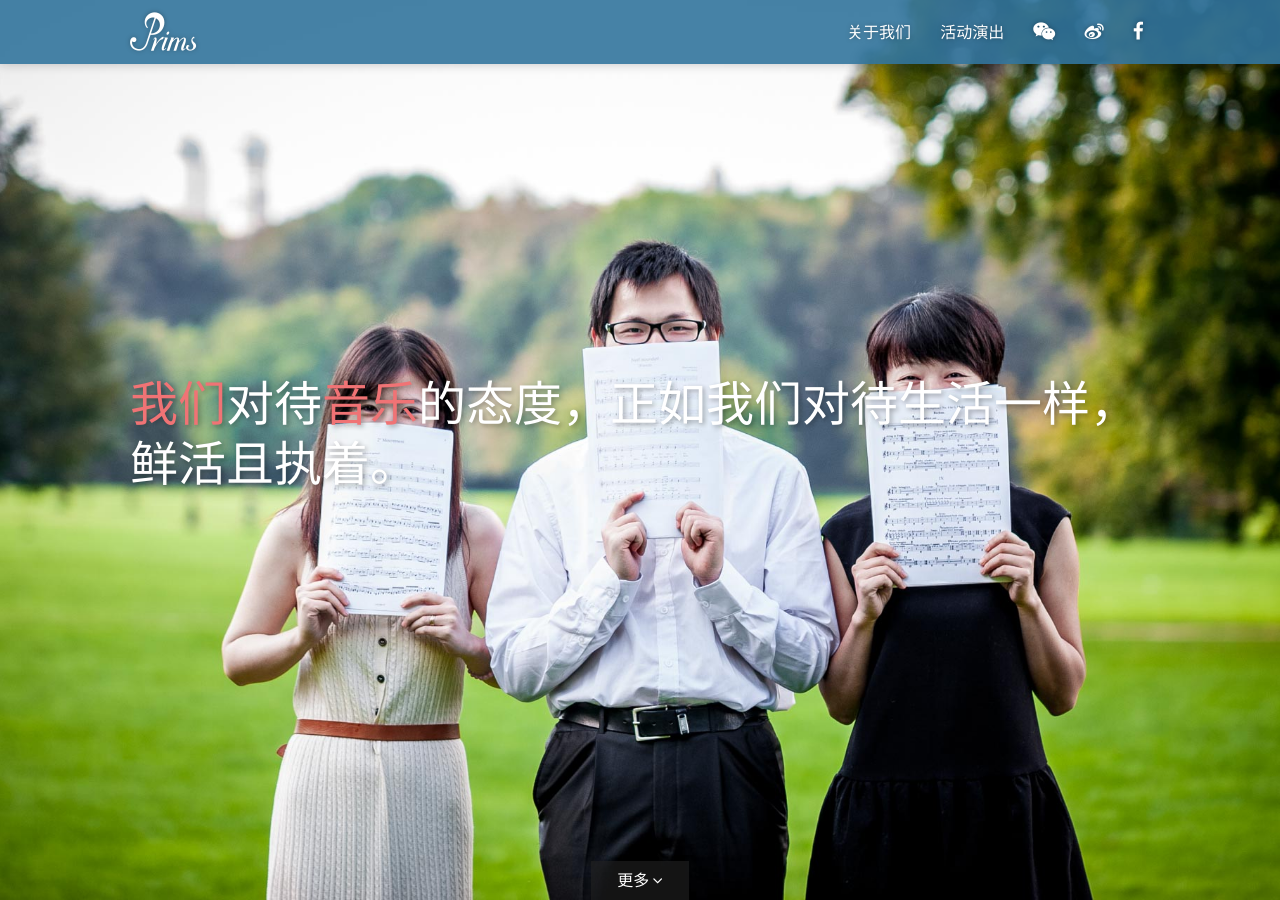
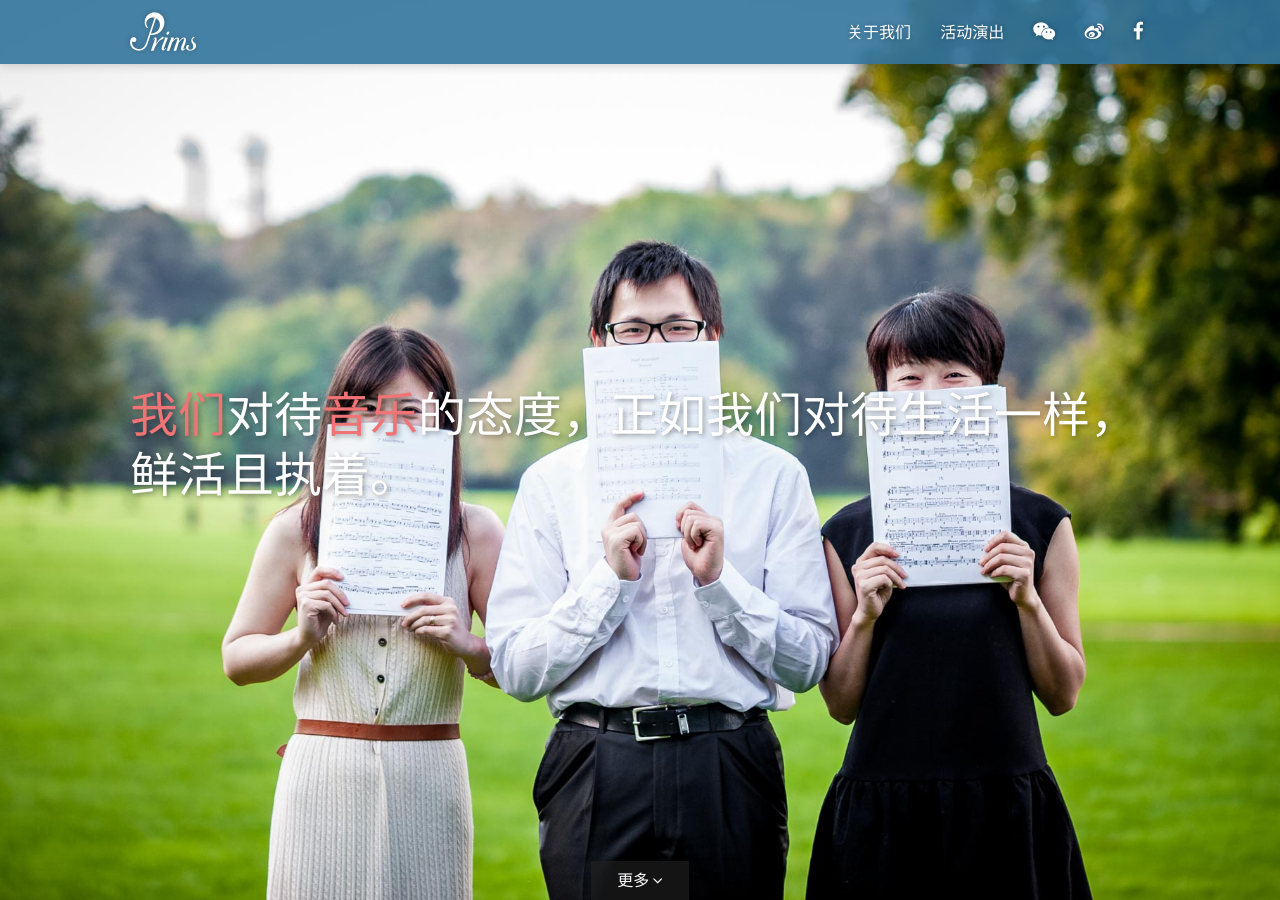
Before and after one commit to xiu624/xiu624.github.io, a Jekyll site: the page built from index.html, in a window 1280 px wide and 900 px high. Built offline with Jekyll 4.4.1, drawn with Linux system fonts in a browser that asks for light colours.

Commit message:
Refactor portal styles.

```diff
--- a/_config.yml
+++ b/_config.yml
@@ -1,4 +1,4 @@
-# Site configuration
+# Site settings
 title: Prims Studio
 description:
 logo: # 120x120 px default image used for Twitter summary card
@@ -6,7 +6,21 @@
 locale:
 url:
 
-# Jekyll configuration
+# Page default settings
+defaults:
+    -
+        scope:
+            path: ""
+            type: "pages"
+        values:
+            portal:
+                top: off
+                top-margin-class: "txt-white bg-transparent"
+                top-content-class: "txt-white bg-black bg-semi-transparent"
+                bottom: off
+                bottom-content-class: "txt-white bg-black bg-semi-transparent"
+
+# Jekyll settings
 sass:
     sass_dir: _sass
     style: compressed
@@ -14,7 +28,7 @@
 markdown: kramdown
 highlighter: pygments
 
-# Gem configuration
+# Gem settings
 gems:
   - jekyll-sitemap
 
--- /dev/null
+++ b/_includes/portal-top.html
@@ -0,0 +1,17 @@
+{% if page.portal.top-image %}
+<div class="portal-image" style="background-image:url({{ site.url }}{{ page.portal.top-image }});">
+{% endif %}
+<section id="portal-top-margin" class="{{ page.portal.top-margin-class }}" style="{% if page.portal.top-image %}background-color:transparent;{% endif %}">
+    <div class="header-margin"></div>
+</section>
+<section id="portal-top-content" class="{{ page.portal.top-content-class }}" style="{% if page.portal.top-image %}background-color:transparent;{% endif %}">
+    <div class="content">
+        {% if page.portal.top-text %}
+        <h1 class="portal-text">{{ page.portal.top-text }}</h1>
+        {% endif %}
+    </div>
+</section>
+{% if page.portal.top-image %}
+<div class="section-jumper"><a class="{{ page.portal.top-content-class }}" href="#about">更多 <i class="icon-angle-down"></i></a></div>
+</div>
+{% endif %}
--- a/_layouts/default.html
+++ b/_layouts/default.html
@@ -3,7 +3,9 @@
 {% include head.html %}
 <body id="page">
 {% include header.html %}
+{% if page.portal.top %}{% include portal-top.html %}{% endif %}
 {{ content }}
+{% if page.portal.bottom %}{% include portal-bottom.html %}{% endif %}
 {% include footer.html %}
 <script src="/js/vendor/jquery.min.js"></script>
 <script src="/js/vendor/scroll-support.min.js"></script>
@@ -15,15 +17,17 @@
         offsetBottom: $("header").height() - $(window).height()
     });
 }
-function adjustPortalHeight() {
-    var winHeight = $(window).height();
-    winHeight = winHeight < 400 ? 400 : winHeight;
-    $("#portal").height(winHeight);
-}
 $(document).ready(function() {
+    // enable header fade-in/out effect
     $("section, footer").on("scrollSpy:enter", function() {
         $("header").removeClass().addClass($(this).attr("class"));
     });
+    $("section, footer").scrollSpy();
+    refreshScrollSpyOptions();
+    $.winSizeSpy({throttle: 500}).on('scrollSpy:winSize', function() {
+        refreshScrollSpyOptions();
+    });
+    // enable header menu toggle
     $("nav.nav-toggle>li>a").click(function() {
         var navMenu = $("nav.nav-menu");
         if (navMenu.css("display") == "none") {
--- a/css/main.scss
+++ b/css/main.scss
@@ -7,10 +7,20 @@
 @import "variables";
 @import "mixins";
 
+* {
+    margin: 0px;
+    padding: 0px;
+}
+
+html {
+    height: 100%;
+}
+
 body {
     font-family: $base-font;
     font-size: $base-font-size;
     line-height: $base-line-height;
+    height: 100%;
     background-color: $black;
     @include font-smoothing(on);
 }
@@ -64,15 +74,14 @@
     color: $red-light;
 }
 
-* {
-    margin: 0px;
-    padding: 0px;
-}
-
 a, a:active, a:visited {
     text-decoration: none;
     color: $blue-light;
     &:hover { color: $red-light; }
+}
+
+section {
+    position: relative;
 }
 
 .txt-white {
@@ -131,7 +140,7 @@
 
 .content {
     @include outer-container;
-    height: 100%;
+    position: relative;
     padding: $gutter $gutter;
 }
 
@@ -291,33 +300,62 @@
     padding: $gutter/2 $gutter
 }
 
-#portal {
-    @include display(flex);
-    @include flex-direction(column);
+.portal-image {
+    position: relative;
     width: 100%;
+    height: 100%;
+    min-height: 500px;
     background-attachment: fixed;
     background-size: cover;
     background-position: center center;
+    #portal-top-margin {
+        position: relative;
+        height: 20%;
+    }
+    #portal-top-content {
+        position: relative;
+        height: 80%;
+        .content {
+            position: absolute;
+            width: 100%;
+            height: 50%;
+            margin: auto;
+            top: 0; right: 0; bottom: 0; left: 0;
+            .portal-text {
+                padding: 0;
+            }
+        }
+    }
+    #portal-bottom-content {
+        position: relative;
+        height: 100%;
+        .content {
+            position: absolute;
+            width: 100%;
+            height: 10%;
+            margin: auto;
+            top: 0; right: 0; bottom: 0; left: 0;
+            .portal-text {
+                padding: 0;
+            }
+        }
+    }
 }
 
-.touch #portal {
+.touch .portal-image {
     background-attachment: scroll;
 }
 
-#portal-space {
-    @include flex(0.4);
-}
-
-#portal-content {
-    @include flex(1);
-}
-
-.slogan {
+.portal-text {
+    margin: 0;
     padding: 1em 0;
     text-shadow: 2px 2px 5px rgba(0, 0, 0, 0.33);
 }
 
 .section-jumper {
+    position: absolute;
+    bottom: 0;
+    width: 100%;
     text-align: center;
     a {
         display: inline-block;
--- a/index.html
+++ b/index.html
@@ -2,21 +2,11 @@
 layout: default
 permalink: /
 title: "Home"
+portal:
+    top: on
+    top-text: "<em>我们</em>对待<em>音乐</em>的态度，正如我们对待生活一样，鲜活且执着。"
+    top-image: "/images/prims-bg-01.jpg"
 ---
-<div id="portal" style="height:800px; background-image:url({{ site.url }}/images/prims-bg-01.jpg);">
-<section id="portal-margin" class="txt-white bg-transparent"><div class="header-margin"></div></section>
-<section id="portal-space" class="txt-white bg-black header-emphasis" style="background-color:transparent;">&nbsp;</section>
-<section id="portal-content" class="txt-white bg-black header-emphasis" style="background-color:transparent;">
-    <div class="content">
-        <h1 class="slogan">
-            <em>我们</em>对待<em>音乐</em>的态度，正如我们对待生活一样，鲜活且执着。
-        </h1>
-    </div>
-</section>
-<section id="portal-margin" class="txt-white bg-black header-emphasis" style="background-color:transparent;">
-    <div class="section-jumper"><a class="txt-white bg-black bg-semi-transparent" href="#about">更多 <i class="icon-angle-down"></i></a></div>
-</section>
-</div>
 <section id="about" class="txt-white bg-red header-emphasis">
     <div class="content header-margin">
         <div class="content-main">
@@ -41,10 +31,10 @@
     </div>
 </section>
 <section id="join" class="txt-black bg-light header-emphasis">
-    <div class="content header-margin" style="padding-bottom:0;">
+    <div class="content header-margin">
         <h1>加入我们</h1>
         <p>如果你有梦想且充满激情，如果你有独特的音乐理念，那么欢迎你加入我们。</p>
         <p><a href="https://docs.google.com/forms/d/1-sq92aYt_GanmJIwyH-V5WAZGYbiF4p1JOw-gu-vIww/viewform" target=":blank">现在就加入我们</a></p>
-        <div class="section-jumper"><a class="txt-white bg-black bg-semi-transparent" href="#page">返回顶端 <i class="icon-angle-double-up"></i></a></div>
     </div>
+    <div class="section-jumper"><a class="txt-white bg-black bg-semi-transparent" href="#page">返回顶端 <i class="icon-angle-double-up"></i></a></div>
 </section>
```
Also changed, not shown: other parts of _layouts/default.html (+3 -9 lines), _includes/portal-bottom.html (added, +14 -0 lines), about.html (+7 -14 lines), events.html (+7 -14 lines).
